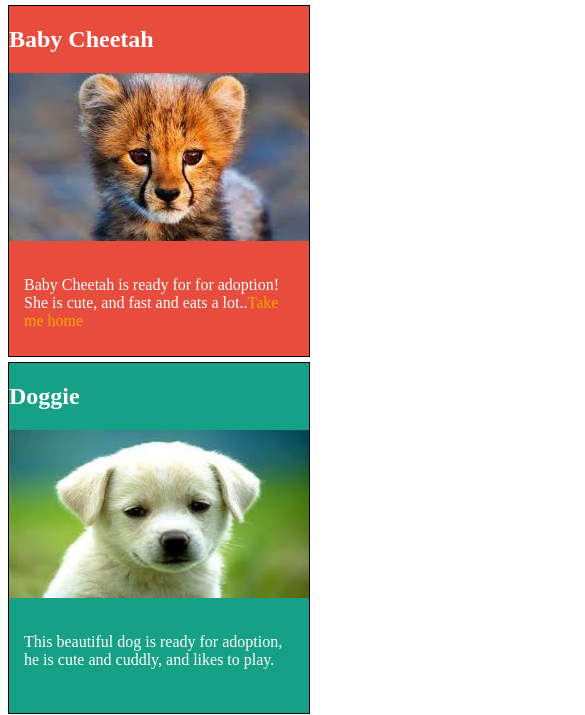
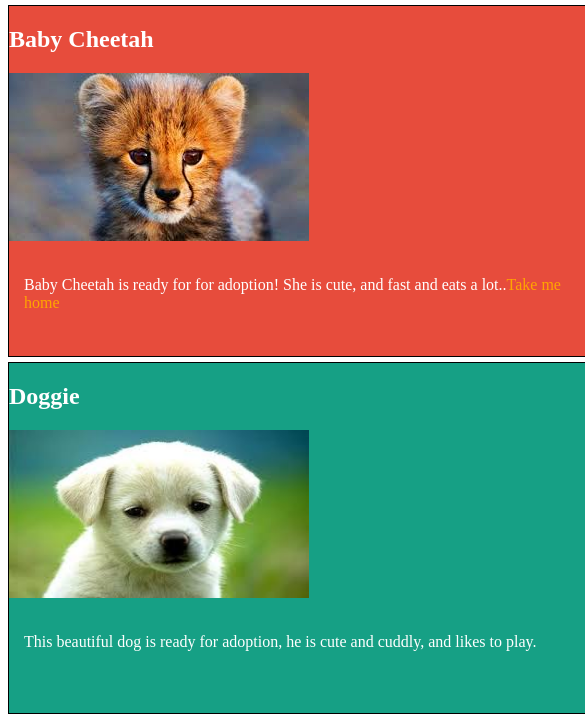
Before and after one commit to safiyc/animal-shelter, a plain HTML site: page index.html in a window 390 px wide. Shown: the part 132-847 px from the top of the page, 585 px wide, since content can reach past the window. Drawn offline with Linux system fonts and the light colour scheme.

Commit message:
add @media

```diff
--- a/css/styles.css
+++ b/css/styles.css
@@ -63,3 +63,10 @@ p {
 .piggie {
   background-color: pink;
 }
+
+@media screen and (max-width:  600px)  {
+  .animal-card {
+    width: 600px;
+  }
+
+}
```
